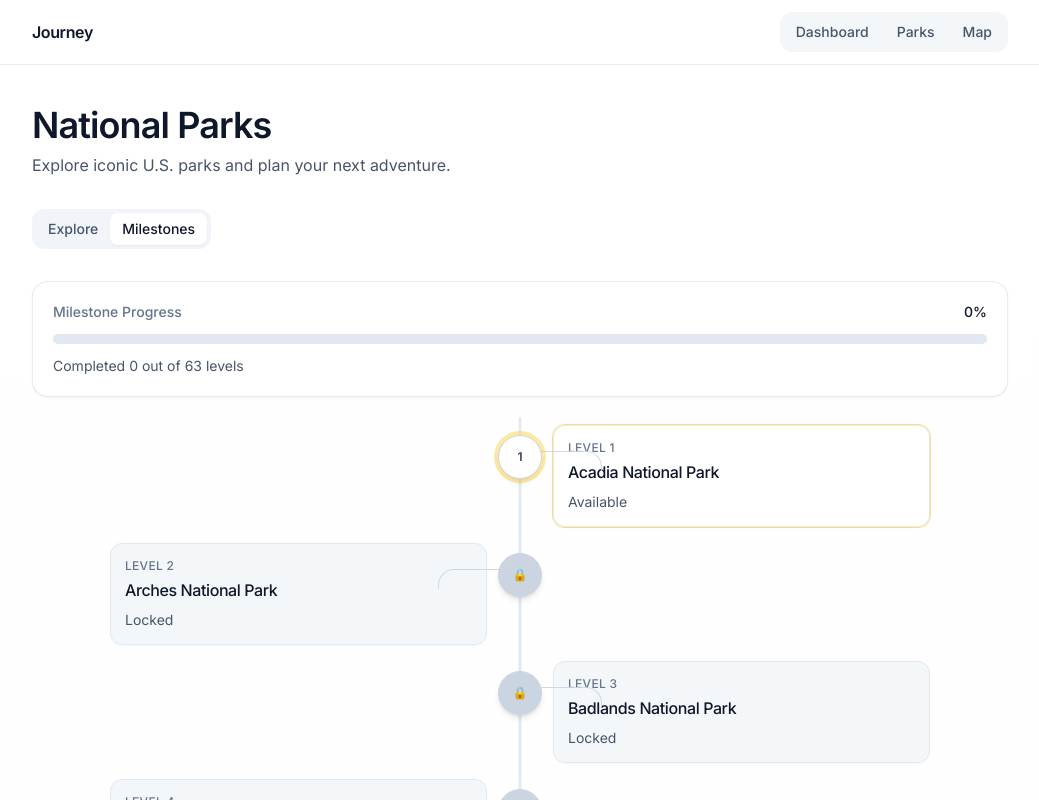
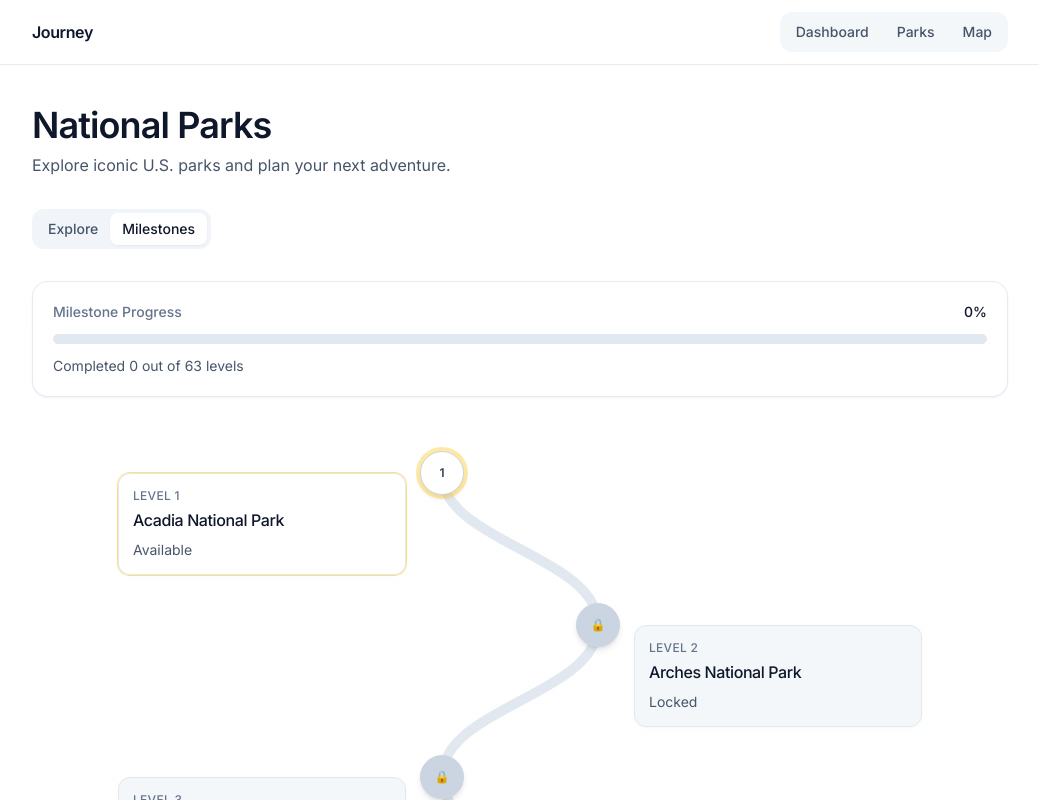
Before and after one commit to Jestin28/journey-app, a Next.js app: page /parks in a window 1280 px wide. Both pictures are taken after a click on the button "Milestones". Shown: the top 800 px of the page, without its empty margins (120-1159 px from the left). Built offline with nearby package versions, Linux system fonts and the light colour scheme.

Commit message:
Refactor milestones timeline with curved SVG path

```diff
--- a/package.json
+++ b/package.json
@@ -16,6 +16,7 @@
     "react-leaflet": "^4.2.1"
   },
   "devDependencies": {
+    "@types/leaflet": "^1.9.21",
     "@types/node": "^20",
     "@types/react": "^18",
     "@types/react-dom": "^18",
--- a/src/app/map/page.tsx
+++ b/src/app/map/page.tsx
@@ -1,5 +1,19 @@
-import { ParksMap } from "@/components/parks";
+"use client";
+
+import dynamic from "next/dynamic";
 import { parks } from "@/lib/parks";
+
+const ParksMap = dynamic(
+  () => import("@/components/parks/ParksMap").then((module) => module.ParksMap),
+  {
+    ssr: false,
+    loading: () => (
+      <div className="h-[420px] rounded-xl border border-slate-200 bg-white p-5 text-sm text-slate-600 shadow-sm">
+        Loading map...
+      </div>
+    ),
+  },
+);
 
 export default function MapPage() {
   return (
--- a/src/app/parks/page.tsx
+++ b/src/app/parks/page.tsx
@@ -1,6 +1,6 @@
 "use client";
 
-import { useMemo, useState } from "react";
+import { useMemo, useState, type CSSProperties } from "react";
 import { ParkCard } from "@/components/parks";
 import { useParks } from "@/components/providers/ParksProvider";
 import { parks } from "@/lib/parks";
@@ -10,6 +10,34 @@
 type MilestoneStatus = "visited" | "available" | "locked";
 
 const TOTAL_MILESTONES: number = 63;
+const TIMELINE_VIEWBOX_WIDTH = 1000;
+const TIMELINE_START_Y = 56;
+const TIMELINE_LEVEL_SPACING = 152;
+const TIMELINE_END_PADDING = 96;
+const TIMELINE_LEFT_X = 420;
+const TIMELINE_RIGHT_X = 580;
+
+type TimelineNodePosition = {
+  x: number;
+  y: number;
+};
+
+function buildTimelinePath(positions: TimelineNodePosition[]): string {
+  if (positions.length === 0) {
+    return "";
+  }
+
+  const [firstPosition, ...remainingPositions] = positions;
+
+  return remainingPositions.reduce((path, position, index) => {
+    const previousPosition = positions[index];
+    const controlOffsetY = (position.y - previousPosition.y) * 0.46;
+
+    return `${path} C ${previousPosition.x} ${previousPosition.y + controlOffsetY}, ${position.x} ${
+      position.y - controlOffsetY
+    }, ${position.x} ${position.y}`;
+  }, `M ${firstPosition.x} ${firstPosition.y}`);
+}
 
 export default function ParksPage() {
   const { isInWishlist, isVisited } = useParks();
@@ -81,6 +109,19 @@
   const completedMilestones = milestones.filter((milestone) => milestone.status === "visited").length;
   const milestoneProgress =
     TOTAL_MILESTONES === 0 ? 0 : Math.round((completedMilestones / TOTAL_MILESTONES) * 100);
+  const timelineNodePositions = useMemo(
+    () =>
+      milestones.map((_, index) => ({
+        x: index % 2 === 0 ? TIMELINE_LEFT_X : TIMELINE_RIGHT_X,
+        y: TIMELINE_START_Y + index * TIMELINE_LEVEL_SPACING,
+      })),
+    [milestones],
+  );
+  const timelinePath = useMemo(() => buildTimelinePath(timelineNodePositions), [timelineNodePositions]);
+  const timelineHeight =
+    timelineNodePositions.length === 0
+      ? TIMELINE_START_Y + TIMELINE_END_PADDING
+      : timelineNodePositions[timelineNodePositions.length - 1].y + TIMELINE_END_PADDING;
 
   return (
     <section className="space-y-8">
@@ -174,16 +215,56 @@
             </p>
           </div>
 
-          <div className="relative">
-            <div className="absolute bottom-0 left-1/2 top-0 w-[3px] -translate-x-1/2 rounded-full bg-slate-200/90" />
-            <div
-              className="animate-timeline-draw absolute left-1/2 top-0 w-[3px] -translate-x-1/2 rounded-full bg-gradient-to-b from-emerald-500 via-lime-400 to-cyan-400"
-              style={{ height: `${milestoneProgress}%` }}
+          <div className="relative overflow-hidden sm:overflow-visible" style={{ height: timelineHeight }}>
+            <svg
+              aria-hidden="true"
+              className="pointer-events-none absolute inset-0 h-full w-full"
+              preserveAspectRatio="none"
+              viewBox={`0 0 ${TIMELINE_VIEWBOX_WIDTH} ${timelineHeight}`}
+            >
+              <defs>
+                <linearGradient id="milestone-timeline-gradient" x1="0" x2="0" y1="0" y2="1">
+                  <stop offset="0%" stopColor="#10b981" />
+                  <stop offset="52%" stopColor="#84cc16" />
+                  <stop offset="100%" stopColor="#06b6d4" />
+                </linearGradient>
+              </defs>
+              <path
+                d={timelinePath}
+                fill="none"
+                pathLength={100}
+                stroke="#e2e8f0"
+                strokeLinecap="round"
+                strokeWidth={10}
               />
+              <path
+                d={timelinePath}
+                fill="none"
+                pathLength={100}
+                stroke="url(#milestone-timeline-gradient)"
+                strokeDasharray="100"
+                strokeDashoffset={100 - milestoneProgress}
+                strokeLinecap="round"
+                strokeWidth={8}
+                className="transition-[stroke-dashoffset] duration-700 ease-out"
+              />
+            </svg>
 
-            <div className="space-y-0">
             {milestones.map((milestone, index) => {
-                const isRightAligned = index % 2 === 0;
+              const position = timelineNodePositions[index];
+              const nodeXPercent = (position.x / TIMELINE_VIEWBOX_WIDTH) * 100;
+              const cardPositionClassName =
+                position.x < TIMELINE_VIEWBOX_WIDTH / 2
+                  ? "right-[calc(100%-var(--node-x)+2.25rem)] max-sm:right-0"
+                  : "left-[calc(var(--node-x)+2.25rem)] max-sm:left-0";
+              const nodeStyle = {
+                left: `${nodeXPercent}%`,
+                top: position.y,
+              };
+              const cardStyle = {
+                "--node-x": `${nodeXPercent}%`,
+                "--node-y": `${position.y}px`,
+              } as CSSProperties;
               const cardClassName =
                 milestone.status === "visited"
                   ? "border-emerald-100 bg-emerald-50/35"
@@ -198,15 +279,15 @@
                     : "border-slate-300 bg-slate-300 text-slate-500 opacity-80";
 
               return (
-                  <div key={milestone.level} className="relative py-2">
-                    <div
-                      className={`flex ${isRightAligned ? "justify-end pr-[8%]" : "justify-start pl-[8%]"}`}
-                    >
+                <div key={milestone.level}>
                   <article
-                        className={`animate-node-fade-in w-[42%] rounded-xl border p-3.5 shadow-sm shadow-slate-200/30 transition duration-200 hover:scale-[1.01] ${cardClassName} ${
+                    className={`animate-node-fade-in absolute top-[var(--node-y)] w-[min(34%,18rem)] -translate-y-1/2 rounded-xl border p-3.5 shadow-sm shadow-slate-200/30 transition duration-200 hover:scale-[1.01] max-sm:left-0 max-sm:right-0 max-sm:top-[calc(var(--node-y)+2.75rem)] max-sm:w-auto max-sm:translate-y-0 ${cardPositionClassName} ${cardClassName} ${
                       milestone.isCurrent ? "ring-1 ring-amber-300/70" : ""
                     }`}
-                        style={{ animationDelay: `${index * 22}ms` }}
+                    style={{
+                      ...cardStyle,
+                      animationDelay: `${index * 22}ms`,
+                    }}
                   >
                     <p className="text-xs font-medium uppercase tracking-wide text-slate-500">
                       Level {milestone.level}
@@ -220,17 +301,11 @@
                           : "Locked"}
                     </p>
                   </article>
-                    </div>
 
                   <div
-                      className={`absolute top-[34px] h-5 w-[8%] border-t border-slate-300/90 ${
-                        isRightAligned
-                          ? "left-1/2 rounded-tr-2xl border-r translate-x-1"
-                          : "right-1/2 rounded-tl-2xl border-l -translate-x-1"
-                      }`}
-                    />
-
-                    <div className="absolute left-1/2 top-[18px] -translate-x-1/2">
+                    className="absolute -translate-x-1/2 -translate-y-1/2"
+                    style={nodeStyle}
+                  >
                     <div
                       className={`animate-node-fade-in flex h-11 w-11 items-center justify-center rounded-full border text-xs font-semibold shadow-md transition duration-200 hover:scale-105 ${
                         nodeClassName
@@ -249,7 +324,6 @@
             })}
           </div>
         </div>
-        </div>
       )}
     </section>
   );
--- a/src/components/parks/index.ts
+++ b/src/components/parks/index.ts
@@ -1,4 +1,3 @@
 export { ParkCard } from "./ParkCard";
 export { ParkActions } from "./ParkActions";
-export { ParksMap } from "./ParksMap";
 export { ParkStatusBadge } from "./ParkStatusBadge";
```
Also changed, not shown: 1 other file (tests, documents, lock files or other folders). Lines whose indentation alone changed are shown as unchanged.
